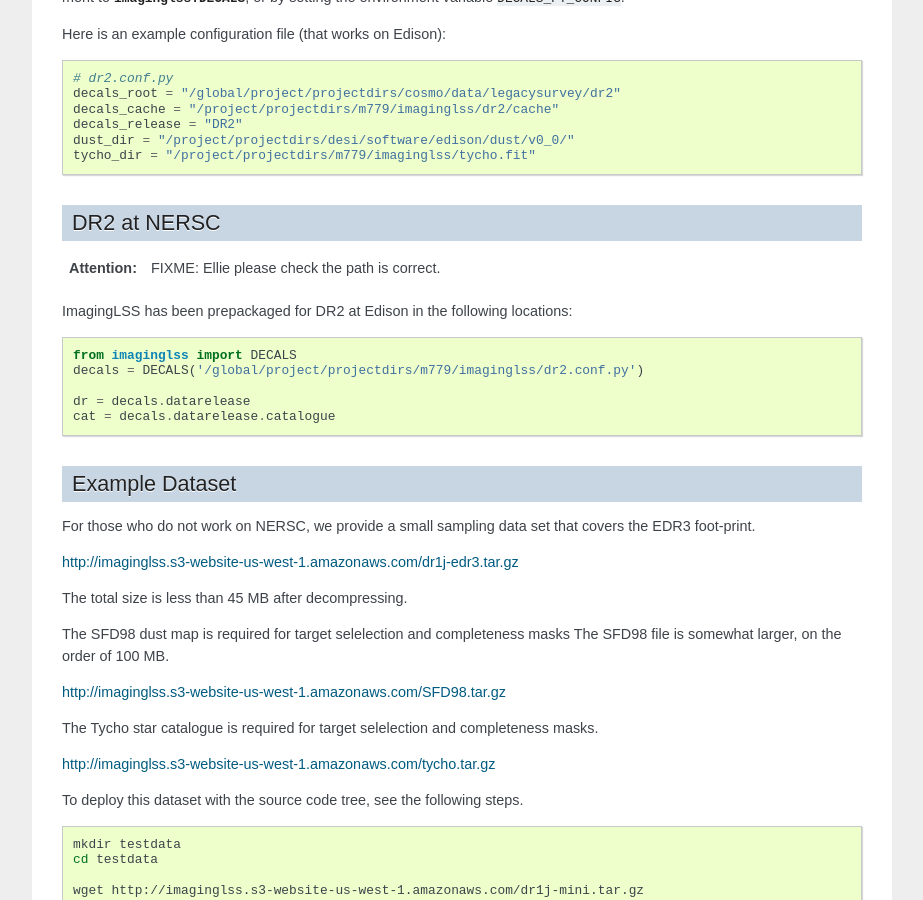
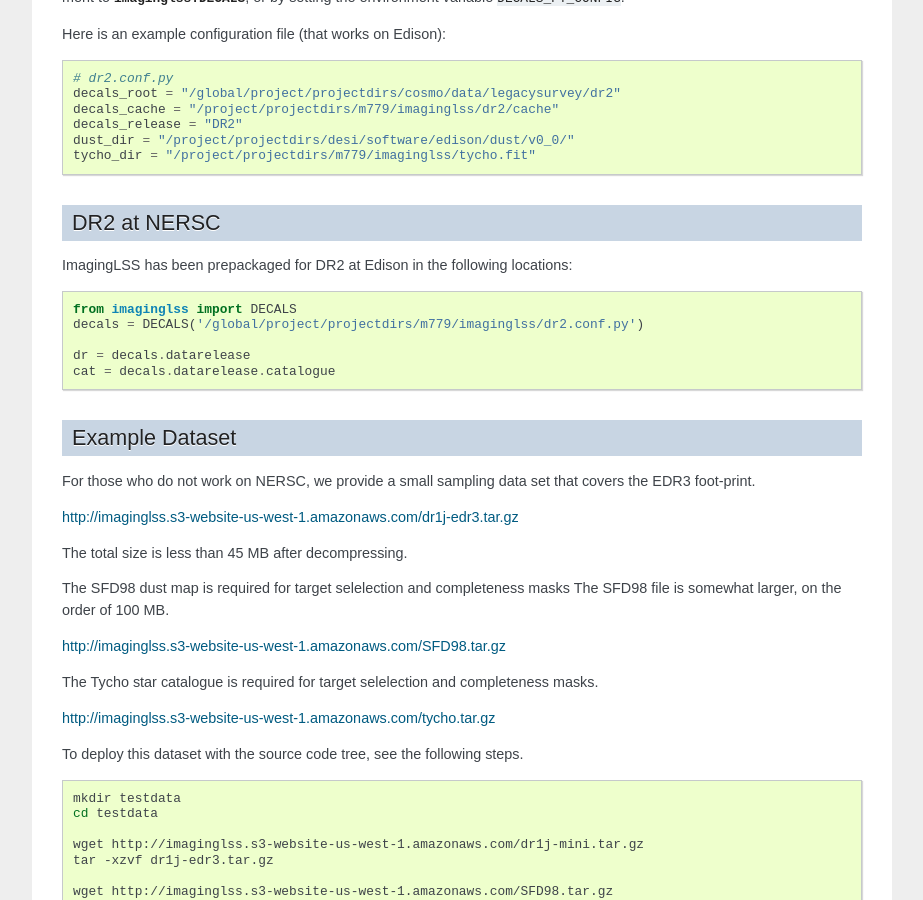
Before and after one commit to desihub/imaginglss, a Sphinx documentation site: the page built from docs/install.rst, in a window 1280 px wide and 900 px high, scrolled down 1375 px. Shown: the whole window, without its empty margins (198-1121 px from the left). Built offline with Sphinx 7.4.7, drawn with Linux system fonts in a browser that asks for light colours; formulas are drawn with MathJax 3; pages that are not in the unit, such as notebooks, are missing from menus.

Commit message:
DR2 configuration path.

```diff
--- a/docs/install.rst
+++ b/docs/install.rst
@@ -96,10 +96,6 @@ Here is an example configuration file (that works on Edison):
 DR2 at NERSC
 ------------
 
-.. attention::
-
-   FIXME: Ellie please check the path is correct.
-
 ImagingLSS has been prepackaged for DR2 at Edison in the following locations:
 
 .. code-block:: python
```
